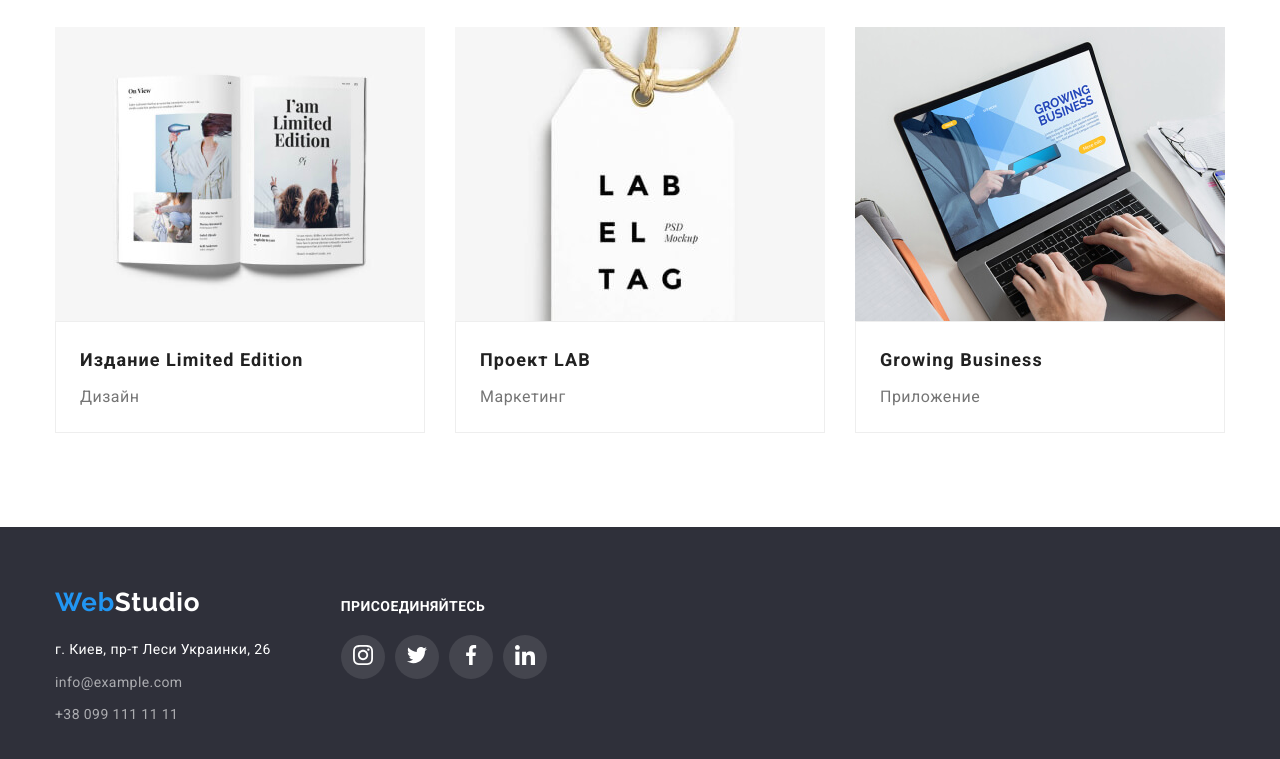
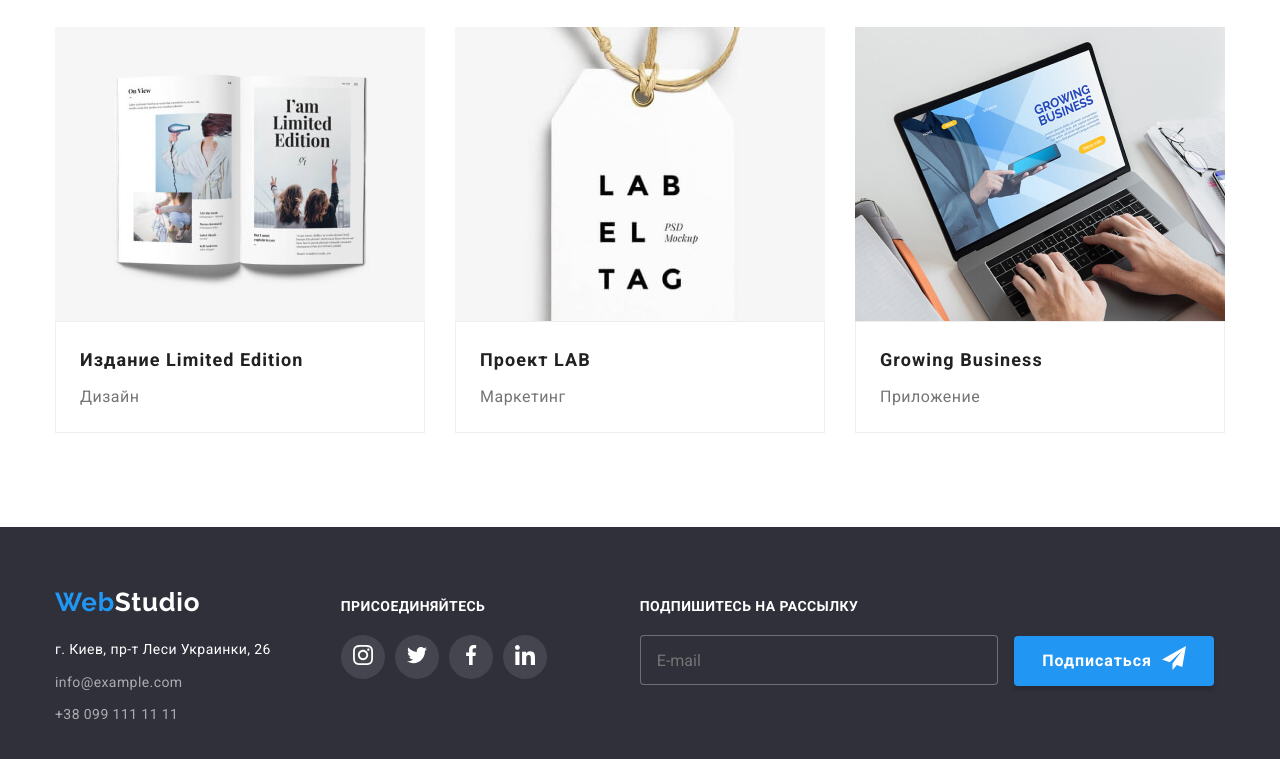
Before and after one commit to NikGorbunov/goit-markup-hw-06, a plain HTML site: page portfolio.html in a window 1280 px wide. Shown: the part 1092-1851 px from the top of the page. Drawn offline with nearby package versions, Linux system fonts and the light colour scheme.

Commit message:
футер

```diff
--- a/portfolio.html
+++ b/portfolio.html
@@ -274,6 +274,23 @@
             </li>
           </ul>
         </div>
+        <div class="social-footer">
+          <b class="title-footer">Подпишитесь на рассылку</b>
+          <form class="social-footer-form" action="#">
+            <input
+              class="social-footer-input"
+              type="email"
+              name="user-subscribe"
+              placeholder="E-mail"
+            />
+            <button class="social-footer-btn" type="submit">
+              Подписаться
+              <svg class="footer-icon-send" width="24px" height="24px">
+                <use href="./images/sprite.svg#icon-send"></use>
+              </svg>
+            </button>
+          </form>
+        </div>
       </div>
     </footer>
   </body>
```
Also changed, not shown: index.html (+1 -1 lines).
